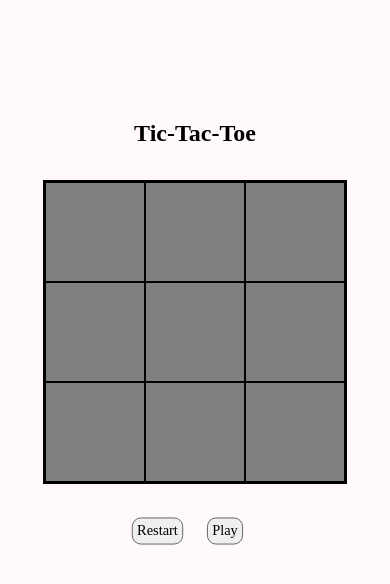
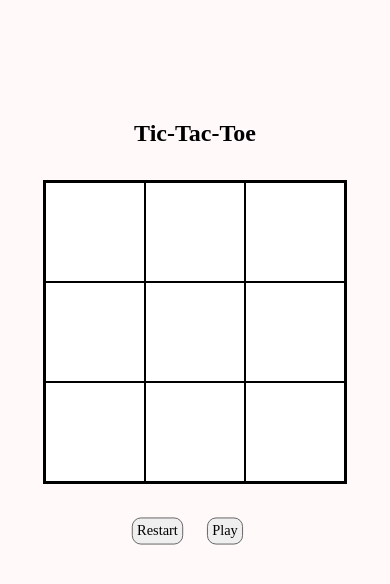
Before and after one commit to prLorence/TOP-exercise, a plain HTML site: page tic-tac-toe/index.html in a window 390 px wide. Drawn offline with Linux system fonts and the light colour scheme; a web font is replaced by a local one.

Commit message:
styled responsiveness for x and o

```diff
--- a/tic-tac-toe/styles/style.css
+++ b/tic-tac-toe/styles/style.css
@@ -26,6 +26,10 @@ h2 {
   margin: 5em 0 0 0;
 }
 
+.game-result {
+  margin: 1em 0 0 0;
+}
+
 /* Button styles */
 
 button {
@@ -51,11 +55,15 @@ button:active{
 /* Board styles */
 
 .grid-cell {
+  display: flex;
+  align-items: center;
+  justify-content: center;
   width: 100px;
   height: 100px;
   border: 1px solid black;
-  background-color: gray;
-  font-size: 10rem;
+  background-color: white;
+  font-size: 3em;
+  font-weight: bold;
   text-align: center;
   cursor: pointer;
   user-select: none;
@@ -74,6 +82,7 @@ button:active{
   .grid-cell {
     width: 150px;
     height: 150px;
+    font-size: 6em;
   }
 
   .game-container {
```
